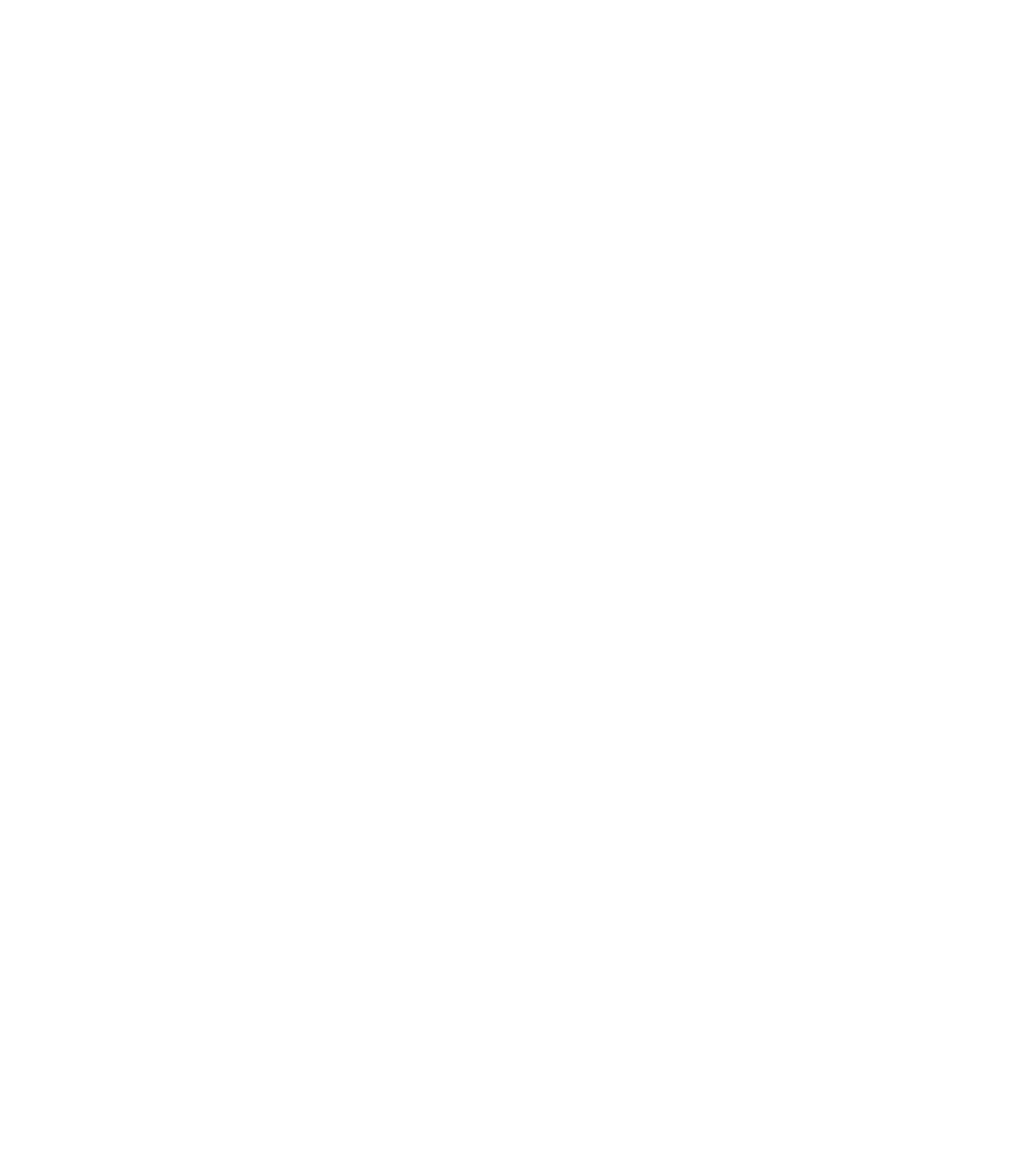
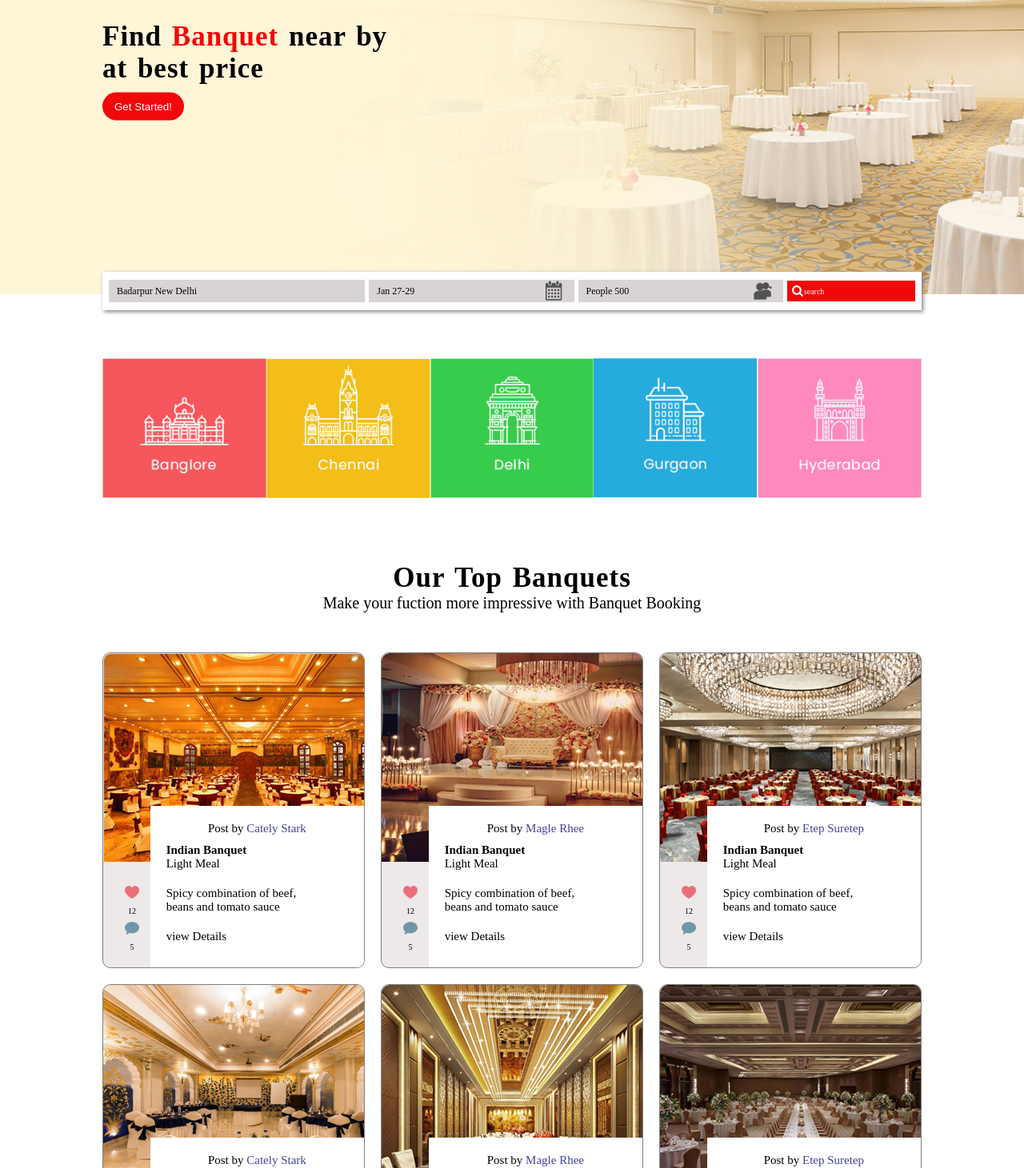
Before and after one commit to Av-Akshay/banquetboookinghomepage, a React (Create React App) app: page / in a window 1280 px wide. Shown: the part 389-1850 px from the top of the page at 80% size. Before the commit the page ends 800 px from the top, so only its background shows below. Built offline with nearby package versions, Linux system fonts and the light colour scheme.

Commit message:
feat: Banquet Component, cities component and images component

```diff
--- a/src/App.js
+++ b/src/App.js
@@ -2,6 +2,8 @@
 import Nav from "./components/Nav";
 import Menu from "./components/Menu";
 import CenterSection from "./components/CenterSection";
+import Cities from "./components/Cities";
+import Banquets from "./components/Banquets";
 
 function App() {
   return (
@@ -10,6 +12,8 @@
       <Nav />
       <Menu />
       <CenterSection />
+      <Cities />
+      <Banquets />
     </>
   );
 }
--- /dev/null
+++ b/src/components/BanquetCommonComponent.jsx
@@ -0,0 +1,42 @@
+import React from "react";
+import { Heart, comment } from "../images";
+
+const BanquetCommonComponent = (props) => {
+  const { Banquet, name } = props;
+  return (
+    <div className="common_card">
+      <div>
+        <img src={Banquet} alt="banquet" />
+      </div>
+      <div className="rating">
+        <div>
+          <img src={Heart} alt="heart" />
+          <p>12</p>
+        </div>
+        <div>
+          <img src={comment} alt="comment" />
+          <p>5</p>
+        </div>
+      </div>
+      <div className="sub_card">
+        <p className="sub_card_heading">
+          Post by <span className="sub_card_highlight">{name}</span>
+        </p>
+        <div className="sub_card_flex">
+          <div>
+            <h2>Indian Banquet</h2>
+            <p>Light Meal</p>
+          </div>
+          <p>
+            Spicy combination of beef,
+            <br />
+            beans and tomato sauce
+          </p>
+          <p>view Details</p>
+        </div>
+      </div>
+    </div>
+  );
+};
+
+export default BanquetCommonComponent;
--- /dev/null
+++ b/src/components/Banquets.jsx
@@ -0,0 +1,35 @@
+import React from "react";
+import BanquetCommonComponent from "./BanquetCommonComponent";
+import {
+  Banquet1,
+  Banquet2,
+  Banquet3,
+  Banquet4,
+  Banquet5,
+  Banquet6,
+} from "../images";
+
+const Banquets = () => {
+  return (
+    <div className="our_top_banquets">
+      <div className="top_banquets">
+        <h1 className="heading">Our Top Banquets</h1>
+        <p>Make your fuction more impressive with Banquet Booking</p>
+      </div>
+      <div className="banquets_card">
+        <BanquetCommonComponent Banquet={Banquet1} name={"Cately Stark"} />
+        <BanquetCommonComponent Banquet={Banquet2} name={"Magle Rhee"} />
+        <BanquetCommonComponent Banquet={Banquet3} name={"Etep Suretep"} />
+        <BanquetCommonComponent Banquet={Banquet4} name={"Cately Stark"} />
+        <BanquetCommonComponent Banquet={Banquet5} name={"Magle Rhee"} />
+        <BanquetCommonComponent Banquet={Banquet6} name={"Etep Suretep"} />
+      </div>
+      <div className="find_more_banquet">
+        <button className="btn">Find Out More</button>
+      </div>
+      <hr />
+    </div>
+  );
+};
+
+export default Banquets;
--- a/src/components/CenterSection.jsx
+++ b/src/components/CenterSection.jsx
@@ -1,13 +1,35 @@
 import React from "react";
+import clender from "../assest/Time-Icon.png";
+import peoples from "../assest/People-Quantity.png";
+import search from "../assest/Search-Icon.png";
 
 const CenterSection = () => {
   return (
     <div className="center_section">
-      <h1>
-        Find <span>Banquet</span> near by <br />
-        at best price
-        <button>Get Started!</button>
-      </h1>
+      <div className="main_Heading">
+        <h1 className="heading">
+          Find <span className="highlight">Banquet</span> near by <br />
+          at best price
+        </h1>
+        <button className="btn">Get Started!</button>
+      </div>
+      <div className="banquet_info">
+        <div className="about_banquet">
+          <p>Badarpur New Delhi</p>
+        </div>
+        <div className="about_banquet">
+          <p>Jan 27-29</p>
+          <img src={clender} alt="time" />
+        </div>
+        <div className="about_banquet">
+          <p>People 500</p>
+          <img src={peoples} alt="peoples" />
+        </div>
+        <div className="banquet-info-search-button">
+          <img src={search} alt="" />
+          <p>search</p>
+        </div>
+      </div>
     </div>
   );
 };
--- /dev/null
+++ b/src/components/Cities.jsx
@@ -0,0 +1,20 @@
+import React from "react";
+import Banglore from "../assest/Banglore.png";
+import Delhi from "../assest/Delhi.png";
+import Hydrabaad from "../assest/Hyderabad.png";
+import Gurgaon from "../assest/Gurgaon.png";
+import Chennai from "../assest/Chennai.png";
+
+const Cities = () => {
+  return (
+    <div className="cities">
+      <img src={Banglore} alt="Banglore" />
+      <img src={Chennai} alt="Chennai" />
+      <img src={Delhi} alt="Delhi" />
+      <img src={Gurgaon} alt="Gurgaon" />
+      <img src={Hydrabaad} alt="Hydrabaad" />
+    </div>
+  );
+};
+
+export default Cities;
--- a/src/components/Menu.jsx
+++ b/src/components/Menu.jsx
@@ -1,5 +1,5 @@
 import React from "react";
-import search from "../Assest/Search-Icon.png";
+import search from "../assest/Search-Icon.png";
 
 const Menu = () => {
   return (
--- a/src/components/Nav.jsx
+++ b/src/components/Nav.jsx
@@ -1,7 +1,7 @@
 import React from "react";
-import banquet from "../Assest/BanquetBooking-Logo.png";
-import call from "../Assest/Phone.png";
-import Working from "../Assest/Working-Hours.png";
+import banquet from "../assest/BanquetBooking-Logo.png";
+import call from "../assest/Phone.png";
+import Working from "../assest/Working-Hours.png";
 
 const Nav = () => {
   return (
--- /dev/null
+++ b/src/images.js
@@ -0,0 +1,19 @@
+import Banquet1 from "./assest/Banquet-1.png";
+import Banquet2 from "./assest/Banquet-2.png";
+import Banquet3 from "./assest/Banquet-3.png";
+import Banquet4 from "./assest/Banquet-4.png";
+import Banquet5 from "./assest/Banquet-5.png";
+import Banquet6 from "./assest/Banquet-6.png";
+import Heart from "./assest/Heart-Icon.png";
+import comment from "./assest/Comment.png";
+
+export {
+  Banquet1,
+  Banquet2,
+  Banquet3,
+  Banquet4,
+  Banquet5,
+  Banquet6,
+  Heart,
+  comment,
+};
--- a/src/index.css
+++ b/src/index.css
@@ -6,6 +6,7 @@
 html {
   font-size: 62.5%;
 }
+
 .head {
   display: flex;
   padding: 1rem 2rem;
@@ -81,3 +82,145 @@
 .search-icon {
   padding: 0.2rem;
 }
+
+/*====================== Center-section css================================================== */
+
+.center_section {
+  position: relative;
+  height: 70vh;
+  width: 100%;
+  background-image: url(./assest/Slider-Main.jpg);
+  background-position: center;
+  background-size: cover;
+  background-repeat: no-repeat;
+}
+.main_Heading {
+  position: absolute;
+  left: 10%;
+  top: 50%;
+  transform: translateY(-50%);
+}
+.heading {
+  font-size: 3.5rem;
+  word-spacing: 0.3rem;
+  letter-spacing: 0.1rem;
+}
+.highlight {
+  color: rgb(241, 8, 8);
+}
+.btn {
+  margin-top: 1rem;
+  padding: 1rem 1.5rem;
+  background-color: rgb(241, 8, 8);
+  border-radius: 2rem;
+  border: none;
+  outline: none;
+  color: white;
+}
+
+.banquet_info {
+  width: 80%;
+  display: grid;
+  align-items: center;
+  padding: 0rem 0.8rem;
+  column-gap: 0.5rem;
+  grid-template-columns: 1fr 0.8fr 0.8fr 0.5fr;
+  box-shadow: 0.2rem 0.2rem 0.5rem gray;
+  height: 6vh;
+  position: absolute;
+  bottom: -2rem;
+  left: 50%;
+  background-color: #fff;
+  transform: translateX(-50%);
+}
+.about_banquet {
+  justify-content: space-between;
+  height: 2.8rem;
+  padding: 0.2rem 1rem;
+  display: flex;
+  align-items: center;
+  background-color: rgb(217, 212, 212);
+}
+.about_banquet p {
+  font-size: 1.2rem;
+}
+
+.banquet-info-search-button {
+  display: flex;
+  align-items: center;
+  background-color: rgb(241, 8, 8);
+  border: none;
+  outline: none;
+  color: #fff;
+  padding: 0.5rem 0.5rem;
+}
+
+/* =========================cities component css======================================= */
+.cities {
+  width: 80%;
+  margin: 8rem auto;
+  display: grid;
+  grid-template-columns: repeat(5, 1fr);
+  column-gap: 0rem;
+}
+.cities img {
+  width: 100%;
+}
+
+/*============================== Banquets components=================================== */
+.our_top_banquets {
+  width: 80%;
+  margin: auto;
+}
+.banquets_card {
+  margin: 5rem 0rem;
+  display: grid;
+  grid-template-columns: repeat(3, 1fr);
+  grid-template-rows: repeat(2, 1fr);
+  gap: 2rem;
+}
+.top_banquets {
+  text-align: center;
+}
+.top_banquets p {
+  font-size: 2rem;
+}
+.common_card {
+  position: relative;
+  background-color: rgb(238, 233, 233);
+  border: 0.1rem solid gray;
+  border-radius: 1rem;
+  overflow: hidden;
+}
+.rating {
+  float: left;
+  text-align: center;
+  margin: 2rem;
+}
+.sub_card {
+  position: absolute;
+  padding: 2rem;
+  background-color: #fff;
+  bottom: 0;
+  right: 0;
+  width: 82%;
+}
+.sub_card_heading {
+  text-align: center;
+}
+.sub_card_highlight {
+  color: rgb(66, 66, 159);
+}
+.sub_card_flex {
+  display: flex;
+  flex-direction: column;
+  gap: 2rem;
+  margin: 1rem 0rem;
+}
+.sub_card p {
+  font-size: 1.5rem;
+}
+.find_more_banquet {
+  text-align: center;
+  margin-bottom: 5rem;
+}
```
Also changed, not shown: src/components/Header.jsx (+7 -7 lines).
